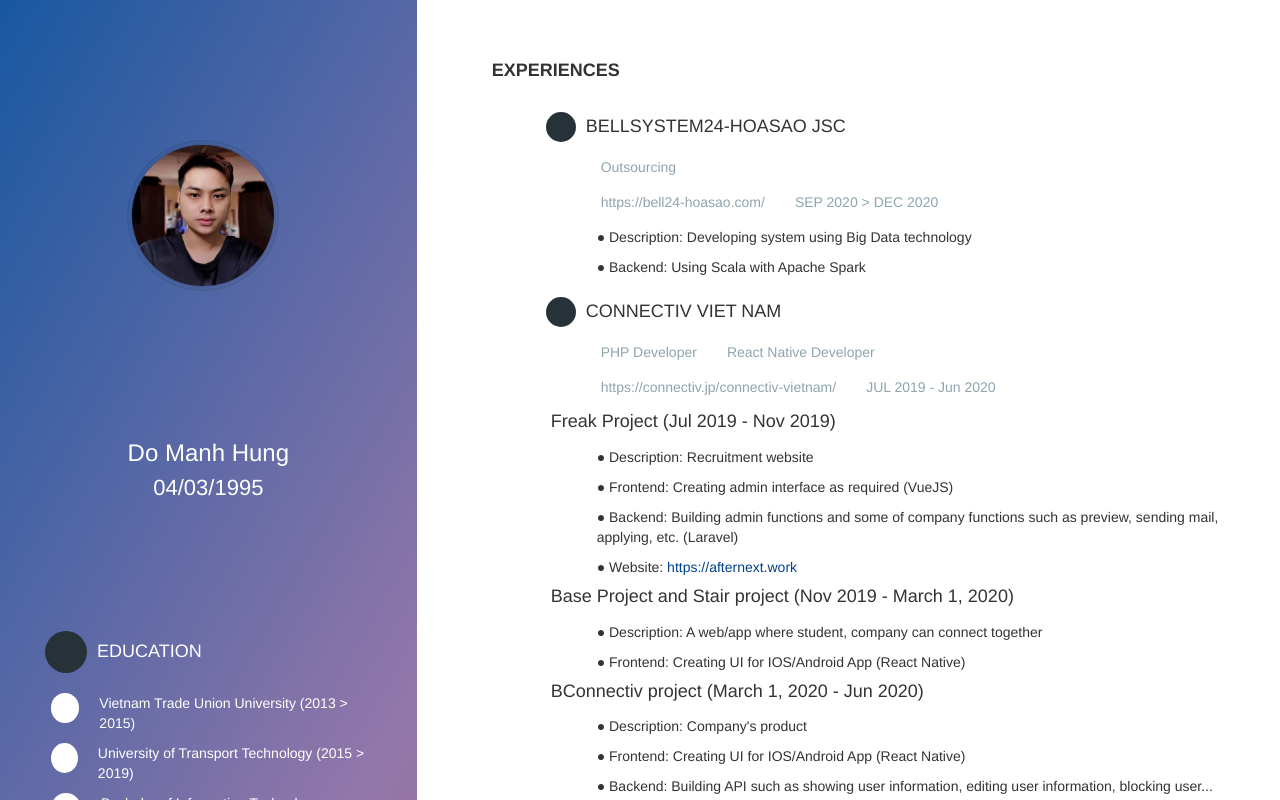
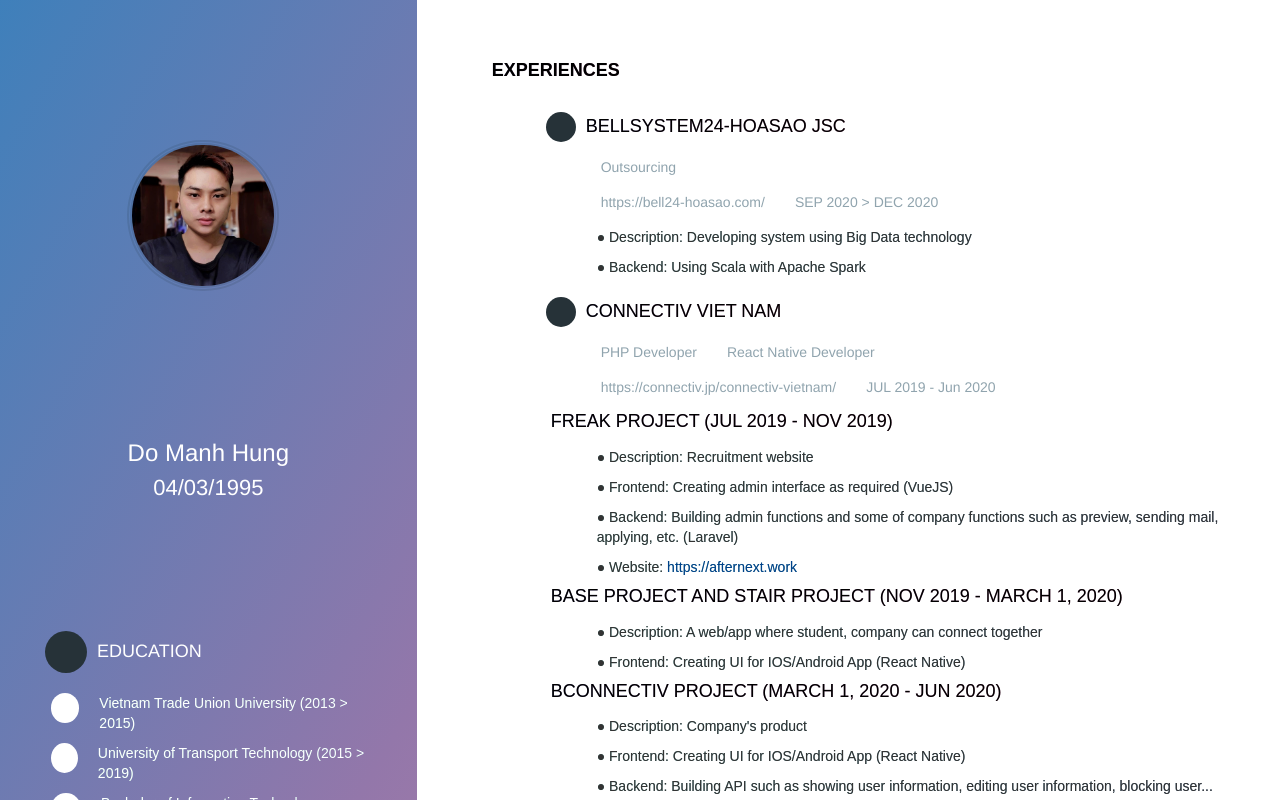
Before and after one commit to hungswifty/HungDoCV, a Vue app: page / in a window 1280 px wide. Shown: the top 800 px of the page. Built offline with nearby package versions, Linux system fonts and the light colour scheme; some icons are missing.

Commit message:
Update App.vue

```diff
--- a/src/App.vue
+++ b/src/App.vue
@@ -524,7 +524,7 @@ export default {
   components: {},
   mounted: function() {
     this.myMove();
-    // this.fadeInText();
+    this.fadeInText();
   },
   methods: {
     myMove() {
@@ -798,6 +798,73 @@ p {
 }
 
 /* Gradient text */
+.gradient-text {
+  font-family: "Abril Fatface", sans-serif;
+  background: linear-gradient(
+    to right,
+    rgb(46, 119, 184),
+    rgb(176, 137, 185),
+    rgb(211, 135, 160)
+  );
+  background-size: 200% 200%;
+  animation: rainbow 0.8s ease-in-out infinite;
+  background-clip: text;
+  -webkit-background-clip: text;
+  color: rgba(0, 0, 0, 1);
+  /* font-size:10rem; */
+  /* width:80vw; */
+  /* margin:30vh auto; */
+  /* display:block; */
+  text-align: center;
+  transition: color 0.2s ease-in-out;
+  text-transform: uppercase;
+  font-weight: 100;
+}
+.gradient-text:hover {
+  color: rgba(0, 0, 0, 0);
+}
+@keyframes rainbow {
+  0% {
+    background-position: left;
+  }
+  50% {
+    background-position: bottom;
+  }
+  100% {
+    background-position: left;
+  }
+}
+li {
+  font-family: "Abril Fatface", sans-serif;
+  background: linear-gradient(to right, rgb(118, 194, 179), rgb(79, 74, 150));
+  background-size: 200% 200%;
+  animation: rainbow 1s ease-in-out infinite;
+  background-clip: text;
+  -webkit-background-clip: text;
+  /* color:rgba(0,0,0,1); */
+  /* font-size:10rem; */
+  /* width:80vw; */
+  /* margin:30vh auto; */
+  /* display:block; */
+  /* text-align:center; */
+  transition: color 0.2s ease-in-out;
+  /* text-transform:uppercase; */
+  /* font-weight:100; */
+}
+li:hover {
+  color: rgba(0, 0, 0, 0);
+}
+@keyframes rainbow {
+  0% {
+    background-position: left;
+  }
+  50% {
+    background-position: right;
+  }
+  100% {
+    background-position: left;
+  }
+}
 
 /* Avatar */
 h2.name {
```
